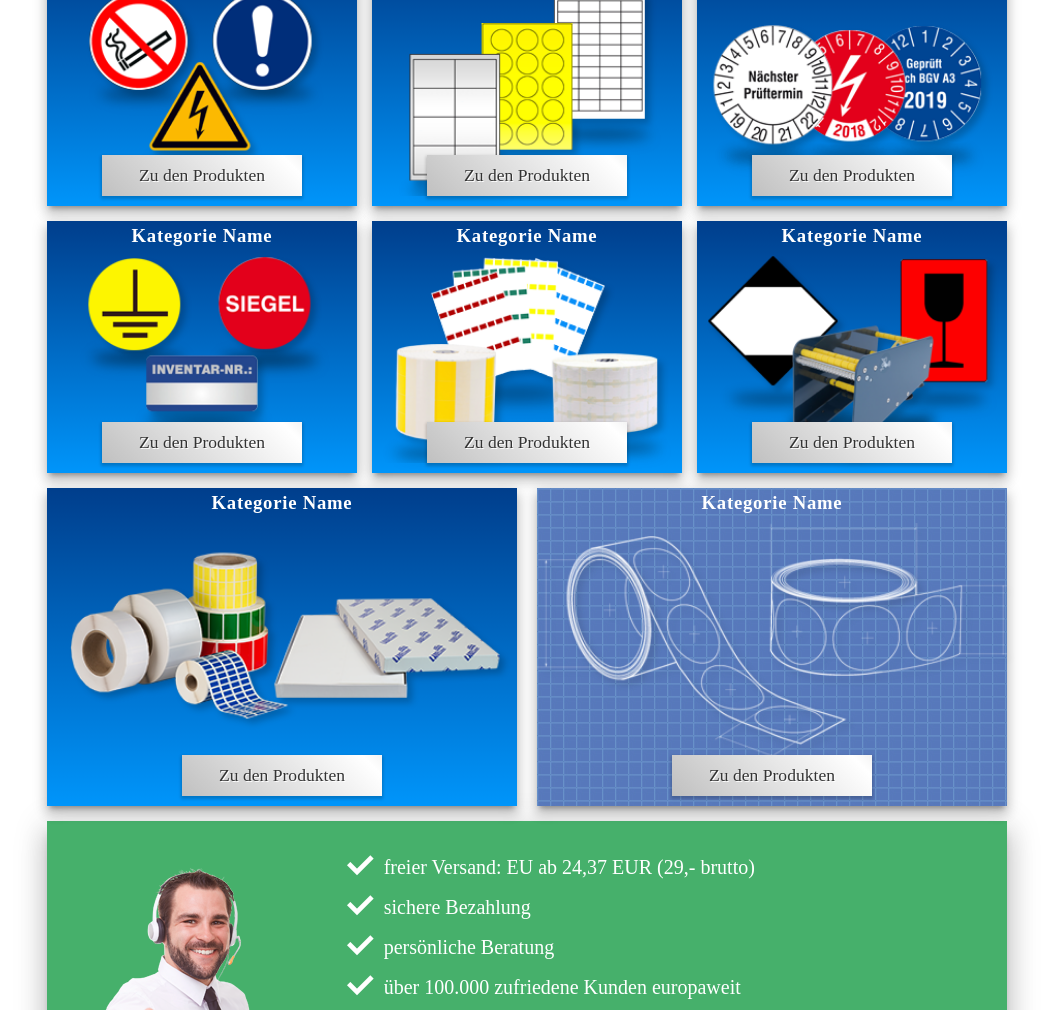
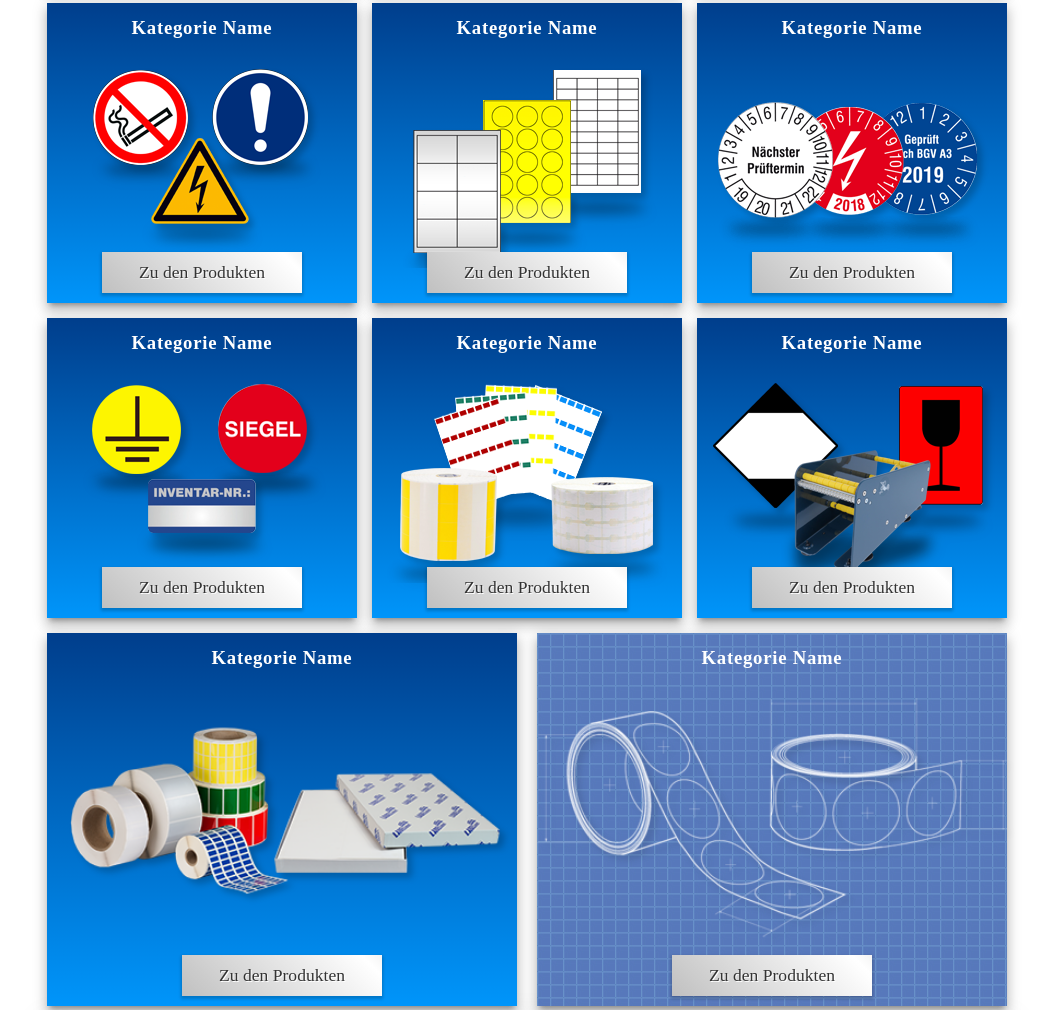
Before and after one commit to iskanderokilov/labelident, a plain HTML site: page index.html in a window 1280 px wide. Shown: the part 492-1502 px from the top of the page, without its empty margins (113-1166 px from the left). Drawn offline with nearby package versions, Linux system fonts and the light colour scheme; files that its build step writes are made by us from their sources; a script that the page names is missing; files whose address does not match are found by name; a web font is replaced by a local one.

Commit message:
update custom.less

```diff
--- a/less/custom.less
+++ b/less/custom.less
@@ -67,7 +67,7 @@ width: 960px;
 width: 990px;
 }
 @media only screen and (min-width: 1600px) {
-width: 990px;
+width: 1280px;
 }
 }
 .container-fluid {
@@ -376,7 +376,7 @@ display: none;
 }
 }
 /* end header and nav styles */
-
+.homepage-wrapper {
 #general {
 & h2, h3, h4, h5, h6 {
 text-align: center;
@@ -397,12 +397,23 @@ padding: 0;
 margin: 0;
 list-style: none;
 justify-content:space-between;
+& :nth-child(10) {
+        img {
+          max-width: 470px !important;
+        }
+      }
+      & :nth-child(11) {
+        img {
+          max-width: 470px !important;
+        }
+      }
 }
 .product {
 background: linear-gradient(to bottom, @color-main-one 0%, @color-main-two 100%);
 box-shadow: 0 8px 10px 1px rgba(0, 0, 0, 0.14), 0 3px 14px 2px rgba(0, 0, 0, 0.12), 0 5px 5px -3px rgba(0, 0, 0, 0.3);
 position: relative;
-padding-top: 15px;
+padding-top: 25px;
+padding-bottom: 25px;
 flex: 1 0;
 flex-basis: calc(100% - 10px);
 margin-top: 10px;
@@ -418,7 +429,7 @@ left: 0;
 right: 0;
 margin-left: auto;
 margin-right: auto;
-margin-top: 0;
+margin-top: 10px;
 }
 & a {
 text-decoration: none;
@@ -476,10 +487,11 @@ background: url(../img/soaf_patt_bg1.jpg);
 & img {
 display: block;
 width: 100%;
+max-width: 300px;
 height: auto;
 margin-left: auto;
 margin-right: auto;
-padding-top: 20px;
+padding-top: 40px;
 padding-bottom: 10px;
 filter: drop-shadow(5px 5px 3px rgba(0,0,0,0.2));
 }
@@ -534,3 +546,4 @@ font-size: 15px;
 line-height: 20px;
 }
 }
+}
```
